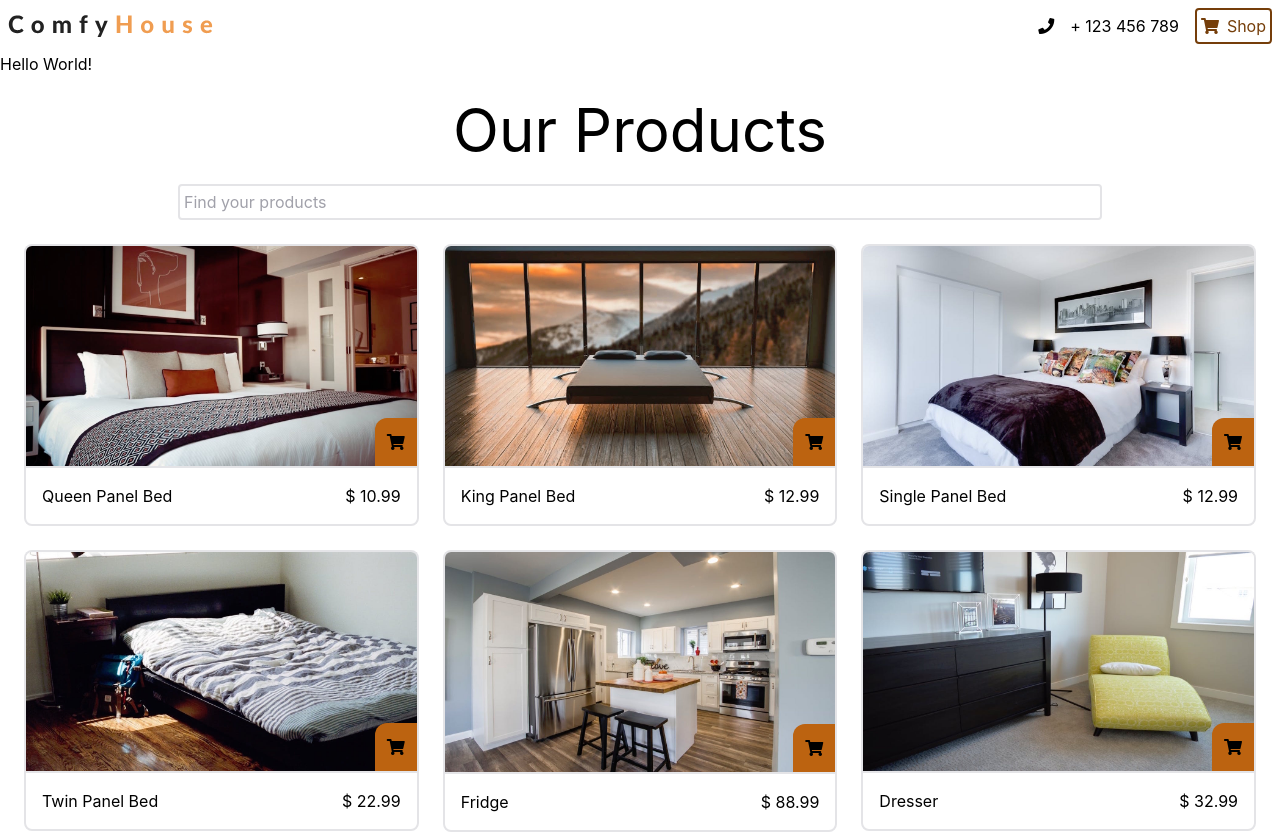
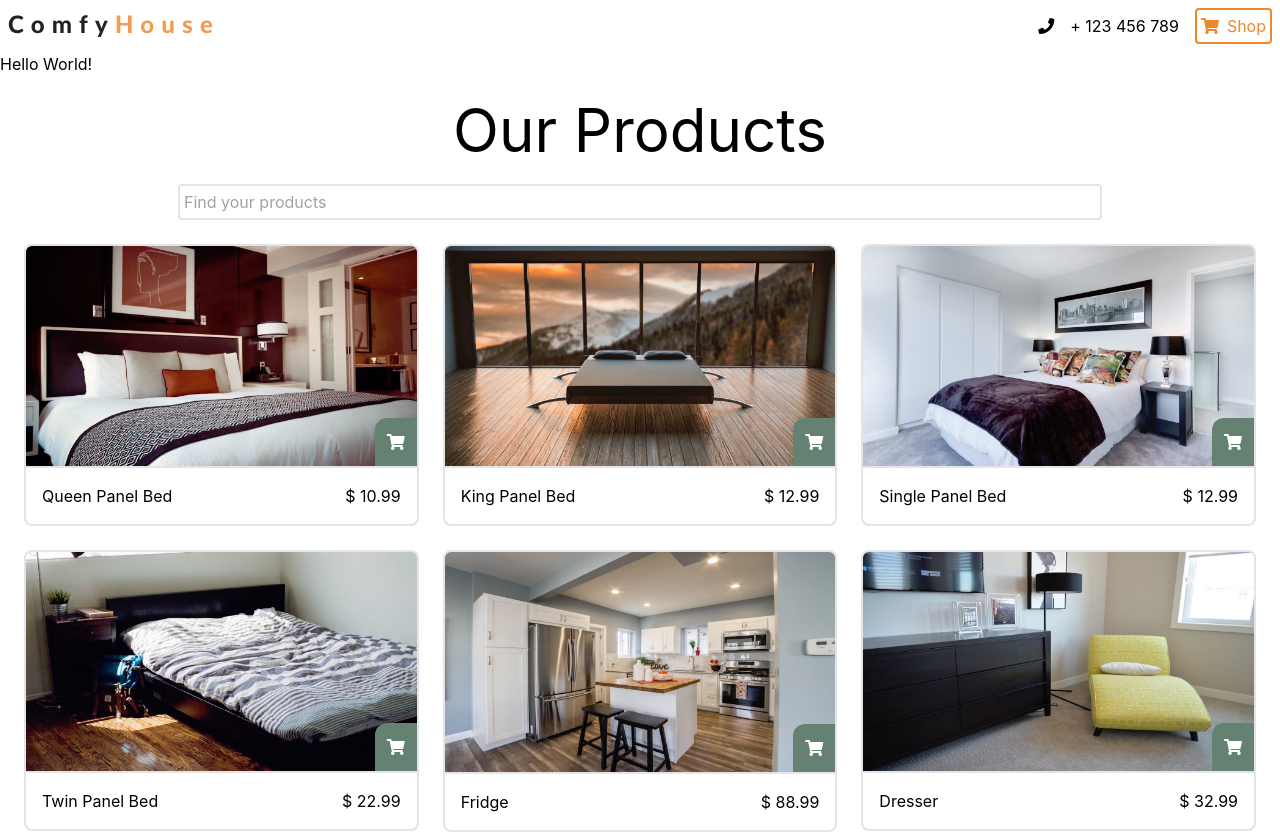
Before and after one commit to Dacker15/comfy-house, a React (Create React App) app: page / in a window 1280 px wide. Shown: the top 833 px of the page. Built offline with nearby package versions, Linux system fonts and the light colour scheme; the HTML template or start-up script is replaced by a standard one.

Commit message:
perf(button): Add support to theme color and variant

```diff
--- a/src/base/Button.tsx
+++ b/src/base/Button.tsx
@@ -1,9 +1,14 @@
 import React, { ButtonHTMLAttributes, FC, useMemo } from 'react'
 import 'src/base/styles.scss'
 import { getClassName } from 'src/lib/utils'
+import { ButtonVariant, ThemeColor } from 'src/lib/types'
 
-const Button: FC<ButtonHTMLAttributes<any>> = (props) => {
-  const className = useMemo(() => getClassName('btn', props.className), [props.className])
+type Props = ButtonHTMLAttributes<any> & { variant?: ButtonVariant; color?: ThemeColor }
+const Button: FC<Props> = ({ variant = 'contained', color = 'primary', ...props }) => {
+  const className = useMemo(() => {
+    const base = `btn btn--${variant} btn--${color}`
+    return getClassName(base, props.className)
+  }, [variant, color, props.className])
   return (
     <button {...props} className={className}>
       {props.children}
--- a/src/base/styles.scss
+++ b/src/base/styles.scss
@@ -1,3 +1,15 @@
 .btn {
-  @apply border-2 border-primary-dark rounded p-1 text-primary-dark cursor-pointer hover:bg-secondary-light active:bg-secondary;
+  @apply p-1 rounded cursor-pointer;
+  &--primary {
+    @apply border-primary-light bg-primary-light text-primary-light hover:border-primary-dark hover:text-primary-dark active:bg-primary-lighter;
+  }
+  &--secondary {
+    @apply border-secondary-light bg-secondary-light text-secondary-light hover:border-secondary-dark hover:text-secondary-dark active:bg-secondary-lighter;
+  }
+  &--contained {
+    @apply p-2 text-white hover:text-black;
+  }
+  &--outlined {
+    @apply border-2 background-none;
+  }
 }
--- a/src/components/appbar/Appbar.tsx
+++ b/src/components/appbar/Appbar.tsx
@@ -12,7 +12,7 @@ const Appbar: VFC = () => {
         <i className="fa fa-phone" />
         {PHONE_NUM}
       </span>
-      <Button className="appbar-shop">
+      <Button className="appbar-shop" variant="outlined" color="primary">
         <i className="fa fa-shopping-cart" />
         Shop
       </Button>
--- a/src/components/card/Card.tsx
+++ b/src/components/card/Card.tsx
@@ -13,7 +13,12 @@ const Card: VFC<Props> = (props) => {
           src={`${process.env.PUBLIC_URL}/assets/${props.model.url}`}
           alt={props.model.title}
         />
-        <Button className="card-cover-shop-button" onClick={() => props.onAdd(props.model)}>
+        <Button
+          className="card-cover-shop-button"
+          variant="contained"
+          color="secondary"
+          onClick={() => props.onAdd(props.model)}
+        >
           <i className="fa fa-shopping-cart" />
         </Button>
       </div>
--- a/src/components/card/styles.scss
+++ b/src/components/card/styles.scss
@@ -8,10 +8,8 @@
       }
     }
     &-shop-button {
-      @apply absolute bottom-0 right-0 border-none
-      rounded-tl-xl rounded-tr-none rounded-br-none
-      rounded-bl-none p-3 bg-primary border-primary text-black
-      hover:bg-primary hover:text-white active:bg-primary-dark;
+      @apply absolute bottom-0 right-0 border-none rounded-tl-xl
+      rounded-tr-none rounded-br-none rounded-bl-none p-3;
     }
   }
   &-description {
--- a/src/lib/types.ts
+++ b/src/lib/types.ts
@@ -13,3 +13,6 @@ export type Product = {
   price: number
   url: string
 }
+
+export type ThemeColor = 'primary' | 'secondary'
+export type ButtonVariant = 'contained' | 'outlined'
--- a/tailwind.config.js
+++ b/tailwind.config.js
@@ -1,4 +1,5 @@
 const colors = require('tailwindcss/colors')
+const plugin = require('tailwindcss/plugin')
 
 module.exports = {
   purge: ['./src/**/*.{js,jsx,ts,tsx}', './public/index.html'],
@@ -23,8 +24,18 @@ module.exports = {
   },
   variants: {
     extend: {
-      backgroundColor: ['active', 'focus']
+      backgroundColor: ['active', 'focus'],
+      borderWidth: ['hover']
     }
   },
-  plugins: []
+  plugins: [
+    plugin(({ addUtilities }) => {
+      const newUtilities = {
+        '.background-none': {
+          background: 'none'
+        }
+      }
+      addUtilities(newUtilities)
+    })
+  ]
 }
```
